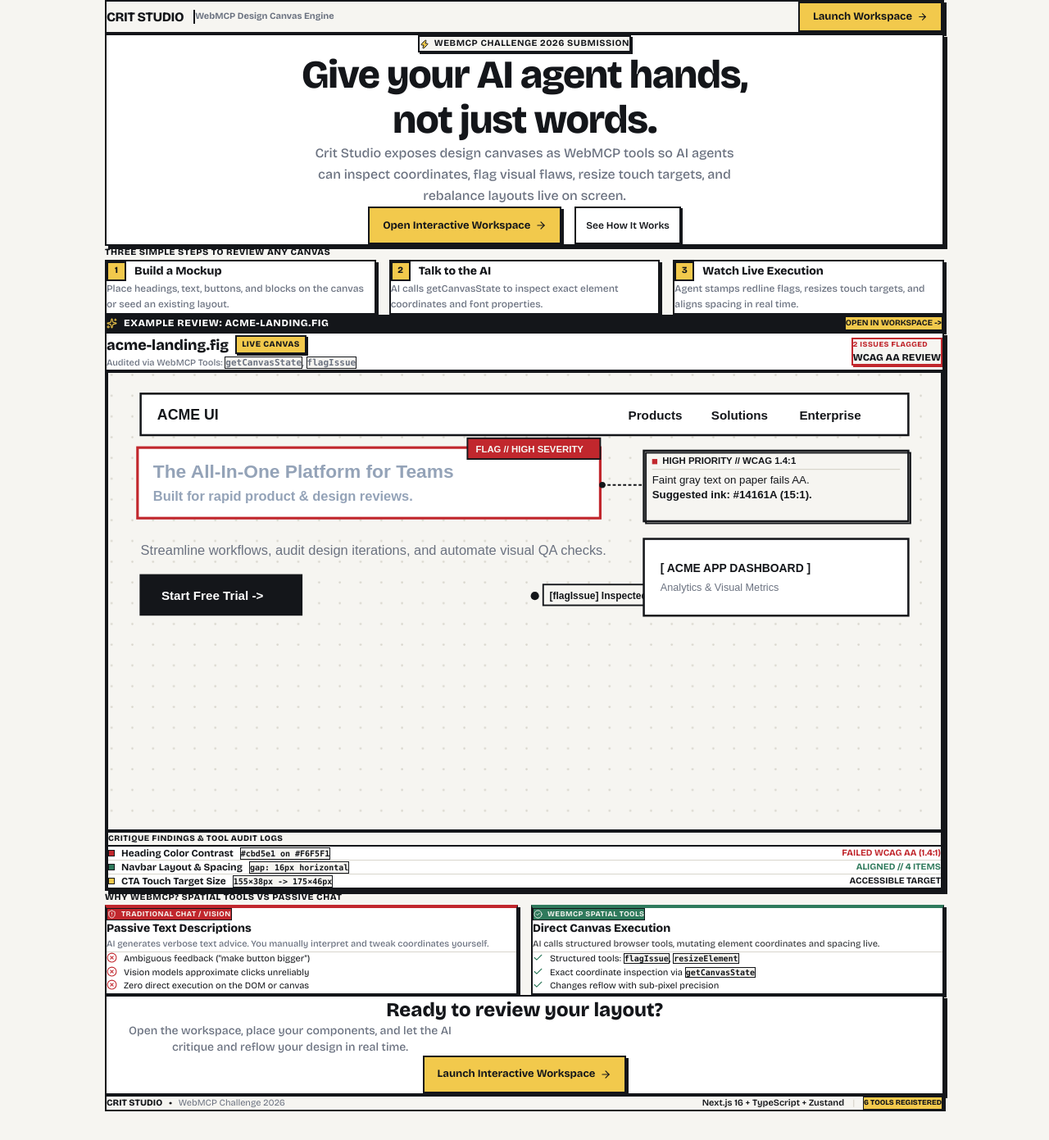
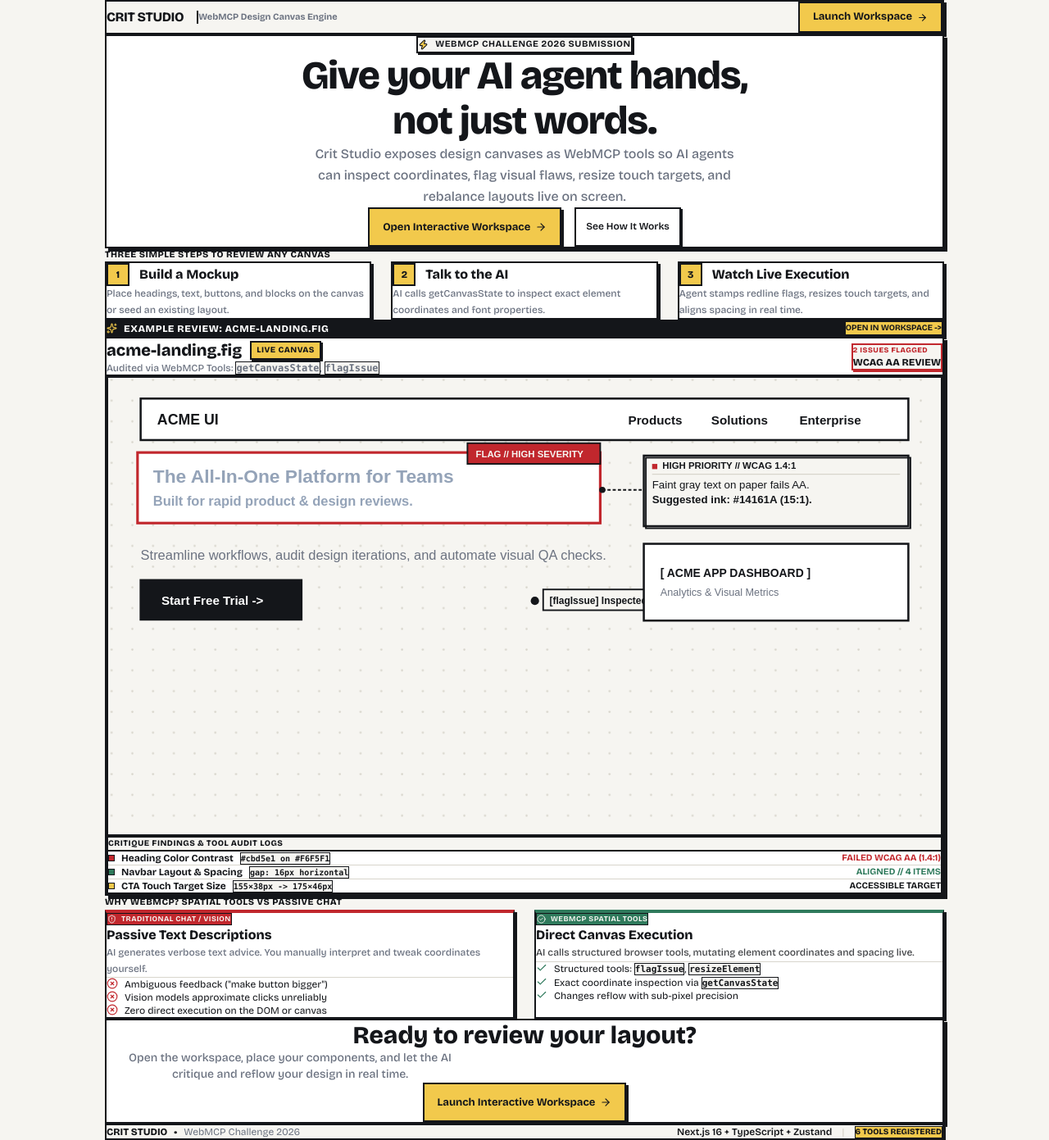
Before and after one commit to daodudestiny56-netizen/webgm, a Next.js app: page / in a window 1280 px wide. Shown: the whole page at 82% size. Before the commit the page ends 1356 px from the top, so only its background shows below. Built offline with nearby package versions, Linux system fonts and the light colour scheme.

Commit message:
style: expand inner card padding and increase vertical section spacing across landing page

```diff
--- a/app/page.tsx
+++ b/app/page.tsx
@@ -7,65 +7,65 @@ export default function LandingPage() {
     <div className="min-h-screen w-full bg-[#F6F5F1] text-[#14161A] font-sans flex flex-col items-center">
       {/*
         Centered Main Container:
-        - Constrained to max-w-5xl (1024px) and centered with mx-auto
-        - Balanced horizontal padding (px-4 on mobile, px-6 on tablet, px-8 on desktop)
-        - Fills 100% of available width up to 1024px, flanked by --paper background
+        - Max-width max-w-5xl (1024px) centered with mx-auto
+        - Generous outer padding (px-4 sm:px-6 lg:px-8, py-8 sm:py-14)
+        - Increased vertical section spacing (space-y-14 sm:space-y-20)
       */}
-      <main className="w-full max-w-5xl mx-auto px-4 sm:px-6 lg:px-8 py-6 sm:py-10 space-y-10 sm:space-y-14 flex-1 flex flex-col">
+      <main className="w-full max-w-5xl mx-auto px-4 sm:px-6 lg:px-8 py-8 sm:py-14 space-y-14 sm:space-y-20 flex-1 flex flex-col">
 
-        {/* 1. Header Navigation */}
-        <header className="w-full bg-[#F6F5F1] border-2 border-[#14161A] shadow-[3px_3px_0_#14161A] px-4 py-3 flex items-center justify-between">
-          <div className="flex items-center gap-2.5 sm:gap-3">
+        {/* 1. Header Navigation — Generous inner padding away from borders */}
+        <header className="w-full bg-[#F6F5F1] border-2 border-[#14161A] shadow-[3px_3px_0_#14161A] px-6 sm:px-8 py-4 sm:py-4.5 flex items-center justify-between">
+          <div className="flex items-center gap-3 sm:gap-4">
             <span className="font-extrabold text-sm sm:text-base tracking-tight text-[#14161A]">CRIT STUDIO</span>
-            <span className="text-[11px] text-[#6B7280] font-bold border-l-2 border-[#14161A] pl-2.5 hidden sm:inline">
+            <span className="text-[11px] text-[#6B7280] font-bold border-l-2 border-[#14161A] pl-3 hidden sm:inline">
               WebMCP Design Canvas Engine
             </span>
           </div>
 
-          <Link href="/workspace" className="neo-btn-primary text-xs px-3.5 py-2 min-h-[36px]">
+          <Link href="/workspace" className="neo-btn-primary text-xs px-4 py-2 min-h-[38px]">
             <span>Launch Workspace</span>
             <ArrowRight size={13} />
           </Link>
         </header>
 
-        {/* 2. Hero Box Container (Boxed Card Architecture) */}
-        <section className="w-full bg-white border-2 border-[#14161A] shadow-[4px_4px_0_#14161A] p-6 sm:p-10 text-center flex flex-col items-center">
+        {/* 2. Hero Box Container — Spacious interior padding */}
+        <section className="w-full bg-white border-2 border-[#14161A] shadow-[4px_4px_0_#14161A] p-8 sm:p-12 md:p-14 text-center flex flex-col items-center">
           {/* Submission Badge */}
-          <div className="inline-flex items-center gap-1.5 bg-[#F6F5F1] border-2 border-[#14161A] shadow-[2px_2px_0_#14161A] px-3 py-1 mb-5 text-[10px] sm:text-[11px] font-bold uppercase tracking-wider text-[#14161A]">
-            <Zap size={12} className="fill-[#F2C94C] text-[#14161A]" />
+          <div className="inline-flex items-center gap-2 bg-[#F6F5F1] border-2 border-[#14161A] shadow-[2px_2px_0_#14161A] px-3.5 py-1.5 mb-6 text-[10px] sm:text-[11px] font-bold uppercase tracking-wider text-[#14161A]">
+            <Zap size={13} className="fill-[#F2C94C] text-[#14161A]" />
             <span>WebMCP Challenge 2026 Submission</span>
           </div>
 
           {/* Fluid Responsive Title */}
-          <h1 className="text-2xl sm:text-4xl md:text-5xl font-extrabold tracking-tight text-[#14161A] leading-[1.15] mb-4 max-w-2xl">
+          <h1 className="text-2xl sm:text-4xl md:text-5xl font-extrabold tracking-tight text-[#14161A] leading-[1.15] mb-5 max-w-2xl">
             Give your AI agent hands,<br className="hidden sm:inline" /> not just words.
           </h1>
 
           {/* Hero Subhead */}
-          <p className="text-xs sm:text-sm md:text-base text-[#6B7280] max-w-lg mx-auto leading-relaxed mb-8 font-medium">
+          <p className="text-xs sm:text-sm md:text-base text-[#6B7280] max-w-lg mx-auto leading-relaxed mb-9 font-medium">
             Crit Studio exposes design canvases as WebMCP tools so AI agents can inspect coordinates, flag visual flaws, resize touch targets, and rebalance layouts live on screen.
           </p>
 
           {/* Action Buttons */}
-          <div className="flex flex-col sm:flex-row items-stretch sm:items-center justify-center gap-3 sm:gap-4 w-full sm:w-auto">
-            <Link href="/workspace" className="neo-btn-primary text-xs sm:text-sm px-6 py-3.5 min-h-[46px] w-full sm:w-auto text-center justify-center">
+          <div className="flex flex-col sm:flex-row items-stretch sm:items-center justify-center gap-3.5 sm:gap-4 w-full sm:w-auto">
+            <Link href="/workspace" className="neo-btn-primary text-xs sm:text-sm px-7 py-3.5 min-h-[48px] w-full sm:w-auto text-center justify-center">
               <span>Open Interactive Workspace</span>
               <ArrowRight size={14} />
             </Link>
 
-            <a href="#how-it-works" className="neo-btn text-xs sm:text-sm px-6 py-3.5 min-h-[46px] w-full sm:w-auto text-center justify-center">
+            <a href="#how-it-works" className="neo-btn text-xs sm:text-sm px-7 py-3.5 min-h-[48px] w-full sm:w-auto text-center justify-center">
               <span>See How It Works</span>
             </a>
           </div>
         </section>
 
-        {/* 3. Three Simple Steps Section */}
-        <section id="how-it-works" className="w-full space-y-3">
+        {/* 3. Three Simple Steps Section — Expanded spacing */}
+        <section id="how-it-works" className="w-full space-y-4">
           <div className="text-[11px] font-extrabold uppercase tracking-wider text-[#14161A] px-1">
             Three Simple Steps to Review Any Canvas
           </div>
 
-          <div className="grid grid-cols-1 sm:grid-cols-3 gap-3 sm:gap-4 w-full">
+          <div className="grid grid-cols-1 sm:grid-cols-3 gap-4 sm:gap-6 w-full">
             {[
               {
                 step: '1',
@@ -85,52 +85,52 @@ export default function LandingPage() {
             ].map((item) => (
               <div
                 key={item.step}
-                className="w-full bg-white border-2 border-[#14161A] shadow-[3px_3px_0_#14161A] p-4 sm:p-5 flex flex-col text-left"
+                className="w-full bg-white border-2 border-[#14161A] shadow-[3px_3px_0_#14161A] p-6 sm:p-7 flex flex-col text-left"
               >
-                <div className="flex items-center gap-2.5 mb-2.5">
-                  <div className="w-6 h-6 border-2 border-[#14161A] bg-[#F2C94C] flex items-center justify-center font-extrabold text-[11px] text-[#14161A]">
+                <div className="flex items-center gap-3 mb-3">
+                  <div className="w-7 h-7 border-2 border-[#14161A] bg-[#F2C94C] flex items-center justify-center font-extrabold text-xs text-[#14161A]">
                     {item.step}
                   </div>
-                  <h3 className="font-extrabold text-xs sm:text-sm text-[#14161A]">{item.title}</h3>
+                  <h3 className="font-extrabold text-sm sm:text-base text-[#14161A]">{item.title}</h3>
                 </div>
-                <p className="text-[11px] sm:text-xs text-[#6B7280] leading-relaxed font-medium">{item.desc}</p>
+                <p className="text-xs text-[#6B7280] leading-relaxed font-medium">{item.desc}</p>
               </div>
             ))}
           </div>
         </section>
 
-        {/* 4. Canvas Review Document Preview Card */}
-        <section id="canvas-preview" className="w-full space-y-3">
+        {/* 4. Canvas Review Document Preview Card — Generous interior padding */}
+        <section id="canvas-preview" className="w-full space-y-4">
           {/* Top Bar Header */}
-          <div className="w-full bg-[#14161A] text-white px-4 py-2.5 border-2 border-[#14161A] shadow-[3px_3px_0_#14161A] flex items-center justify-between">
+          <div className="w-full bg-[#14161A] text-white px-5 py-3 border-2 border-[#14161A] shadow-[3px_3px_0_#14161A] flex items-center justify-between">
             <div className="flex items-center gap-2 text-xs font-extrabold uppercase tracking-wider">
               <Sparkles size={13} className="text-[#F2C94C]" />
               <span>Example Review: acme-landing.fig</span>
             </div>
             <Link
               href="/workspace"
-              className="text-[10px] font-bold bg-[#F2C94C] text-[#14161A] px-2.5 py-0.5 border border-[#14161A] hover:bg-white transition-colors"
+              className="text-[10px] font-bold bg-[#F2C94C] text-[#14161A] px-3 py-1 border border-[#14161A] hover:bg-white transition-colors"
             >
               OPEN IN WORKSPACE -&gt;
             </Link>
           </div>
 
           {/* Report Document Frame */}
-          <div className="w-full bg-white border-2 border-[#14161A] shadow-[4px_4px_0_#14161A] p-4 sm:p-6 overflow-hidden">
+          <div className="w-full bg-white border-2 border-[#14161A] shadow-[4px_4px_0_#14161A] p-6 sm:p-8 overflow-hidden">
             {/* Header inside Report */}
-            <div className="flex flex-col sm:flex-row sm:items-center justify-between pb-4 mb-4 border-b-2 border-[#14161A] gap-3">
+            <div className="flex flex-col sm:flex-row sm:items-center justify-between pb-5 mb-5 border-b-2 border-[#14161A] gap-3">
               <div>
-                <div className="flex items-center gap-2">
-                  <h2 className="text-base sm:text-lg font-extrabold text-[#14161A]">acme-landing.fig</h2>
+                <div className="flex items-center gap-2.5">
+                  <h2 className="text-base sm:text-xl font-extrabold text-[#14161A]">acme-landing.fig</h2>
                   <span className="neo-stamp neo-stamp-mark text-[9px]">LIVE CANVAS</span>
                 </div>
-                <p className="text-[11px] text-[#6B7280] mt-0.5 font-medium">
-                  Audited via WebMCP Tools: <code className="bg-[#F6F5F1] border border-[#14161A] px-1 font-bold">getCanvasState</code>, <code className="bg-[#F6F5F1] border border-[#14161A] px-1 font-bold">flagIssue</code>
+                <p className="text-xs text-[#6B7280] mt-1 font-medium">
+                  Audited via WebMCP Tools: <code className="bg-[#F6F5F1] border border-[#14161A] px-1.5 py-0.5 font-bold">getCanvasState</code>, <code className="bg-[#F6F5F1] border border-[#14161A] px-1.5 py-0.5 font-bold">flagIssue</code>
                 </p>
               </div>
 
               {/* Audit Grade Badge */}
-              <div className="self-start sm:self-auto border-2 border-[#C1272D] bg-[#F6F5F1] px-3 py-1 shadow-[2px_2px_0_#C1272D]">
+              <div className="self-start sm:self-auto border-2 border-[#C1272D] bg-[#F6F5F1] px-3.5 py-1.5 shadow-[2px_2px_0_#C1272D]">
                 <div className="text-[9px] font-extrabold uppercase text-[#C1272D] tracking-wider">
                   2 ISSUES FLAGGED
                 </div>
@@ -139,7 +139,7 @@ export default function LandingPage() {
             </div>
 
             {/* Vector Canvas Preview Box */}
-            <div className="w-full aspect-[800/440] bg-[#F6F5F1] border-2 border-[#14161A] overflow-hidden relative mb-5">
+            <div className="w-full aspect-[800/440] bg-[#F6F5F1] border-2 border-[#14161A] overflow-hidden relative mb-6">
               <svg
                 viewBox="0 0 800 440"
                 className="w-full h-full block select-none"
@@ -258,37 +258,37 @@ export default function LandingPage() {
 
             {/* Findings Table */}
             <div className="w-full border-2 border-[#14161A] bg-white">
-              <div className="bg-[#F6F5F1] px-3 py-1.5 border-b-2 border-[#14161A] text-[10px] font-extrabold uppercase tracking-wider text-[#14161A]">
+              <div className="bg-[#F6F5F1] px-4 py-2 border-b-2 border-[#14161A] text-[10px] font-extrabold uppercase tracking-wider text-[#14161A]">
                 CRITIQUE FINDINGS &amp; TOOL AUDIT LOGS
               </div>
               <div className="divide-y divide-[#D8D5CC] text-xs">
-                <div className="p-2.5 sm:p-3 flex flex-col sm:flex-row sm:items-center justify-between gap-1.5">
+                <div className="p-3.5 flex flex-col sm:flex-row sm:items-center justify-between gap-2">
                   <div className="flex items-center gap-2">
                     <span className="w-2 h-2 bg-[#C1272D] border border-[#14161A]" />
                     <span className="font-bold text-[#14161A]">Heading Color Contrast</span>
-                    <code className="text-[10px] bg-[#F6F5F1] border border-[#14161A] px-1 font-bold">#cbd5e1 on #F6F5F1</code>
+                    <code className="text-[10px] bg-[#F6F5F1] border border-[#14161A] px-1.5 py-0.5 font-bold">#cbd5e1 on #F6F5F1</code>
                   </div>
                   <span className="text-[11px] font-bold text-[#C1272D] self-start sm:self-auto">
                     FAILED WCAG AA (1.4:1)
                   </span>
                 </div>
 
-                <div className="p-2.5 sm:p-3 flex flex-col sm:flex-row sm:items-center justify-between gap-1.5">
+                <div className="p-3.5 flex flex-col sm:flex-row sm:items-center justify-between gap-2">
                   <div className="flex items-center gap-2">
                     <span className="w-2 h-2 bg-[#2F7A5C] border border-[#14161A]" />
                     <span className="font-bold text-[#14161A]">Navbar Layout &amp; Spacing</span>
-                    <code className="text-[10px] bg-[#F6F5F1] border border-[#14161A] px-1 font-bold">gap: 16px horizontal</code>
+                    <code className="text-[10px] bg-[#F6F5F1] border border-[#14161A] px-1.5 py-0.5 font-bold">gap: 16px horizontal</code>
                   </div>
                   <span className="text-[11px] font-bold text-[#2F7A5C] self-start sm:self-auto">
                     ALIGNED // 4 ITEMS
                   </span>
                 </div>
 
-                <div className="p-2.5 sm:p-3 flex flex-col sm:flex-row sm:items-center justify-between gap-2">
+                <div className="p-3.5 flex flex-col sm:flex-row sm:items-center justify-between gap-2">
                   <div className="flex items-center gap-2">
                     <span className="w-2 h-2 bg-[#F2C94C] border border-[#14161A]" />
                     <span className="font-bold text-[#14161A]">CTA Touch Target Size</span>
-                    <code className="text-[10px] bg-[#F6F5F1] border border-[#14161A] px-1 font-bold">155×38px -&gt; 175×46px</code>
+                    <code className="text-[10px] bg-[#F6F5F1] border border-[#14161A] px-1.5 py-0.5 font-bold">155×38px -&gt; 175×46px</code>
                   </div>
                   <span className="text-[11px] font-bold text-[#14161A] self-start sm:self-auto">
                     ACCESSIBLE TARGET
@@ -300,63 +300,63 @@ export default function LandingPage() {
         </section>
 
         {/* 5. Why WebMCP Comparison Section */}
-        <section className="w-full space-y-3">
+        <section className="w-full space-y-4">
           <div className="text-[11px] font-extrabold uppercase tracking-wider text-[#14161A] px-1">
             Why WebMCP? Spatial Tools vs Passive Chat
           </div>
 
-          <div className="grid grid-cols-1 sm:grid-cols-2 gap-4 w-full">
+          <div className="grid grid-cols-1 sm:grid-cols-2 gap-5 sm:gap-6 w-full">
             {/* Traditional Chat Card */}
-            <div className="w-full bg-white border-2 border-[#14161A] shadow-[3px_3px_0_#14161A] p-5 border-t-4 border-t-[#C1272D] flex flex-col">
-              <div className="inline-flex items-center gap-1.5 self-start bg-[#C1272D] text-[#F6F5F1] px-2 py-0.5 border border-[#14161A] font-bold text-[9px] uppercase tracking-wider mb-3">
+            <div className="w-full bg-white border-2 border-[#14161A] shadow-[3px_3px_0_#14161A] p-6 sm:p-7 border-t-4 border-t-[#C1272D] flex flex-col">
+              <div className="inline-flex items-center gap-1.5 self-start bg-[#C1272D] text-[#F6F5F1] px-2.5 py-1 border border-[#14161A] font-bold text-[9px] uppercase tracking-wider mb-4">
                 <ShieldAlert size={11} />
                 <span>TRADITIONAL CHAT / VISION</span>
               </div>
 
-              <h4 className="font-extrabold text-sm text-[#14161A] mb-1">Passive Text Descriptions</h4>
-              <p className="text-[11px] text-[#6B7280] leading-relaxed font-medium mb-4">
+              <h4 className="font-extrabold text-base text-[#14161A] mb-1.5">Passive Text Descriptions</h4>
+              <p className="text-xs text-[#6B7280] leading-relaxed font-medium mb-5">
                 AI generates verbose text advice. You manually interpret and tweak coordinates yourself.
               </p>
 
-              <div className="border-t border-[#D8D5CC] pt-3 space-y-2 mt-auto text-[11px]">
+              <div className="border-t border-[#D8D5CC] pt-4 space-y-2.5 mt-auto text-xs">
                 <div className="flex items-start gap-2 text-[#14161A]">
-                  <XCircle size={13} className="text-[#C1272D] shrink-0 mt-0.5" />
+                  <XCircle size={14} className="text-[#C1272D] shrink-0 mt-0.5" />
                   <span>Ambiguous feedback (&quot;make button bigger&quot;)</span>
                 </div>
                 <div className="flex items-start gap-2 text-[#14161A]">
-                  <XCircle size={13} className="text-[#C1272D] shrink-0 mt-0.5" />
+                  <XCircle size={14} className="text-[#C1272D] shrink-0 mt-0.5" />
                   <span>Vision models approximate clicks unreliably</span>
                 </div>
                 <div className="flex items-start gap-2 text-[#14161A]">
-                  <XCircle size={13} className="text-[#C1272D] shrink-0 mt-0.5" />
+                  <XCircle size={14} className="text-[#C1272D] shrink-0 mt-0.5" />
                   <span>Zero direct execution on the DOM or canvas</span>
                 </div>
               </div>
             </div>
 
             {/* WebMCP Spatial Card */}
-            <div className="w-full bg-white border-2 border-[#14161A] shadow-[3px_3px_0_#14161A] p-5 border-t-4 border-t-[#2F7A5C] flex flex-col">
-              <div className="inline-flex items-center gap-1.5 self-start bg-[#2F7A5C] text-[#F6F5F1] px-2 py-0.5 border border-[#14161A] font-bold text-[9px] uppercase tracking-wider mb-3">
+            <div className="w-full bg-white border-2 border-[#14161A] shadow-[3px_3px_0_#14161A] p-6 sm:p-7 border-t-4 border-t-[#2F7A5C] flex flex-col">
+              <div className="inline-flex items-center gap-1.5 self-start bg-[#2F7A5C] text-[#F6F5F1] px-2.5 py-1 border border-[#14161A] font-bold text-[9px] uppercase tracking-wider mb-4">
                 <CheckCircle2 size={11} />
                 <span>WEBMCP SPATIAL TOOLS</span>
               </div>
 
-              <h4 className="font-extrabold text-sm text-[#14161A] mb-1">Direct Canvas Execution</h4>
-              <p className="text-[11px] text-[#14161A]/80 leading-relaxed font-medium mb-4">
+              <h4 className="font-extrabold text-base text-[#14161A] mb-1.5">Direct Canvas Execution</h4>
+              <p className="text-xs text-[#14161A]/80 leading-relaxed font-medium mb-5">
                 AI calls structured browser tools, mutating element coordinates and spacing live.
               </p>
 
-              <div className="border-t border-[#D8D5CC] pt-3 space-y-2 mt-auto text-[11px]">
+              <div className="border-t border-[#D8D5CC] pt-4 space-y-2.5 mt-auto text-xs">
                 <div className="flex items-start gap-2 text-[#14161A]">
-                  <Check size={13} className="text-[#2F7A5C] shrink-0 mt-0.5 font-bold" />
-                  <span>Structured tools: <code className="bg-[#F6F5F1] border border-[#14161A] px-1 font-bold text-[10px]">flagIssue</code>, <code className="bg-[#F6F5F1] border border-[#14161A] px-1 font-bold text-[10px]">resizeElement</code></span>
+                  <Check size={14} className="text-[#2F7A5C] shrink-0 mt-0.5 font-bold" />
+                  <span>Structured tools: <code className="bg-[#F6F5F1] border border-[#14161A] px-1.5 py-0.5 font-bold text-[11px]">flagIssue</code>, <code className="bg-[#F6F5F1] border border-[#14161A] px-1.5 py-0.5 font-bold text-[11px]">resizeElement</code></span>
                 </div>
                 <div className="flex items-start gap-2 text-[#14161A]">
-                  <Check size={13} className="text-[#2F7A5C] shrink-0 mt-0.5 font-bold" />
-                  <span>Exact coordinate inspection via <code className="bg-[#F6F5F1] border border-[#14161A] px-1 font-bold text-[10px]">getCanvasState</code></span>
+                  <Check size={14} className="text-[#2F7A5C] shrink-0 mt-0.5 font-bold" />
+                  <span>Exact coordinate inspection via <code className="bg-[#F6F5F1] border border-[#14161A] px-1.5 py-0.5 font-bold text-[11px]">getCanvasState</code></span>
                 </div>
                 <div className="flex items-start gap-2 text-[#14161A]">
-                  <Check size={13} className="text-[#2F7A5C] shrink-0 mt-0.5 font-bold" />
+                  <Check size={14} className="text-[#2F7A5C] shrink-0 mt-0.5 font-bold" />
                   <span>Changes reflow with sub-pixel precision</span>
                 </div>
               </div>
@@ -365,31 +365,31 @@ export default function LandingPage() {
         </section>
 
         {/* 6. Closing CTA Box */}
-        <section className="w-full bg-white border-2 border-[#14161A] shadow-[4px_4px_0_#14161A] p-6 sm:p-8 text-center">
-          <h3 className="text-xl sm:text-2xl font-extrabold text-[#14161A] mb-2">
+        <section className="w-full bg-white border-2 border-[#14161A] shadow-[4px_4px_0_#14161A] p-8 sm:p-12 text-center">
+          <h3 className="text-xl sm:text-3xl font-extrabold text-[#14161A] mb-3">
             Ready to review your layout?
           </h3>
-          <p className="text-xs sm:text-sm text-[#6B7280] mb-6 max-w-md mx-auto font-medium">
+          <p className="text-xs sm:text-sm text-[#6B7280] mb-7 max-w-md mx-auto font-medium">
             Open the workspace, place your components, and let the AI critique and reflow your design in real time.
           </p>
-          <Link href="/workspace" className="neo-btn-primary text-xs sm:text-sm px-7 py-3.5 min-h-[46px] inline-flex">
+          <Link href="/workspace" className="neo-btn-primary text-xs sm:text-sm px-8 py-3.5 min-h-[48px] inline-flex">
             <span>Launch Interactive Workspace</span>
             <ArrowRight size={14} />
           </Link>
         </section>
 
-        {/* 7. Footer Bar */}
-        <footer className="w-full bg-[#F6F5F1] border-2 border-[#14161A] shadow-[2px_2px_0_#14161A] px-4 py-3 flex flex-col sm:flex-row items-center justify-between gap-3 text-[11px] text-[#6B7280]">
+        {/* 7. Footer Bar — Spacious inner margins */}
+        <footer className="w-full bg-[#F6F5F1] border-2 border-[#14161A] shadow-[2px_2px_0_#14161A] px-6 sm:px-8 py-4 sm:py-5 flex flex-col sm:flex-row items-center justify-between gap-3.5 text-xs text-[#6B7280]">
           <div className="flex items-center gap-2">
             <span className="font-extrabold text-[#14161A]">CRIT STUDIO</span>
             <span className="text-[#14161A] font-bold">•</span>
             <span>WebMCP Challenge 2026</span>
           </div>
 
-          <div className="flex items-center gap-2.5 font-semibold text-[#14161A]">
+          <div className="flex items-center gap-3 font-semibold text-[#14161A]">
             <span>Next.js 16 + TypeScript + Zustand</span>
             <span className="text-[#D8D5CC]">|</span>
-            <span className="border border-[#14161A] bg-[#F2C94C] px-1.5 py-0.2 text-[9px] font-extrabold shadow-[1px_1px_0_#14161A]">
+            <span className="border border-[#14161A] bg-[#F2C94C] px-2 py-0.5 text-[10px] font-extrabold shadow-[1px_1px_0_#14161A]">
               6 TOOLS REGISTERED
             </span>
           </div>
```
